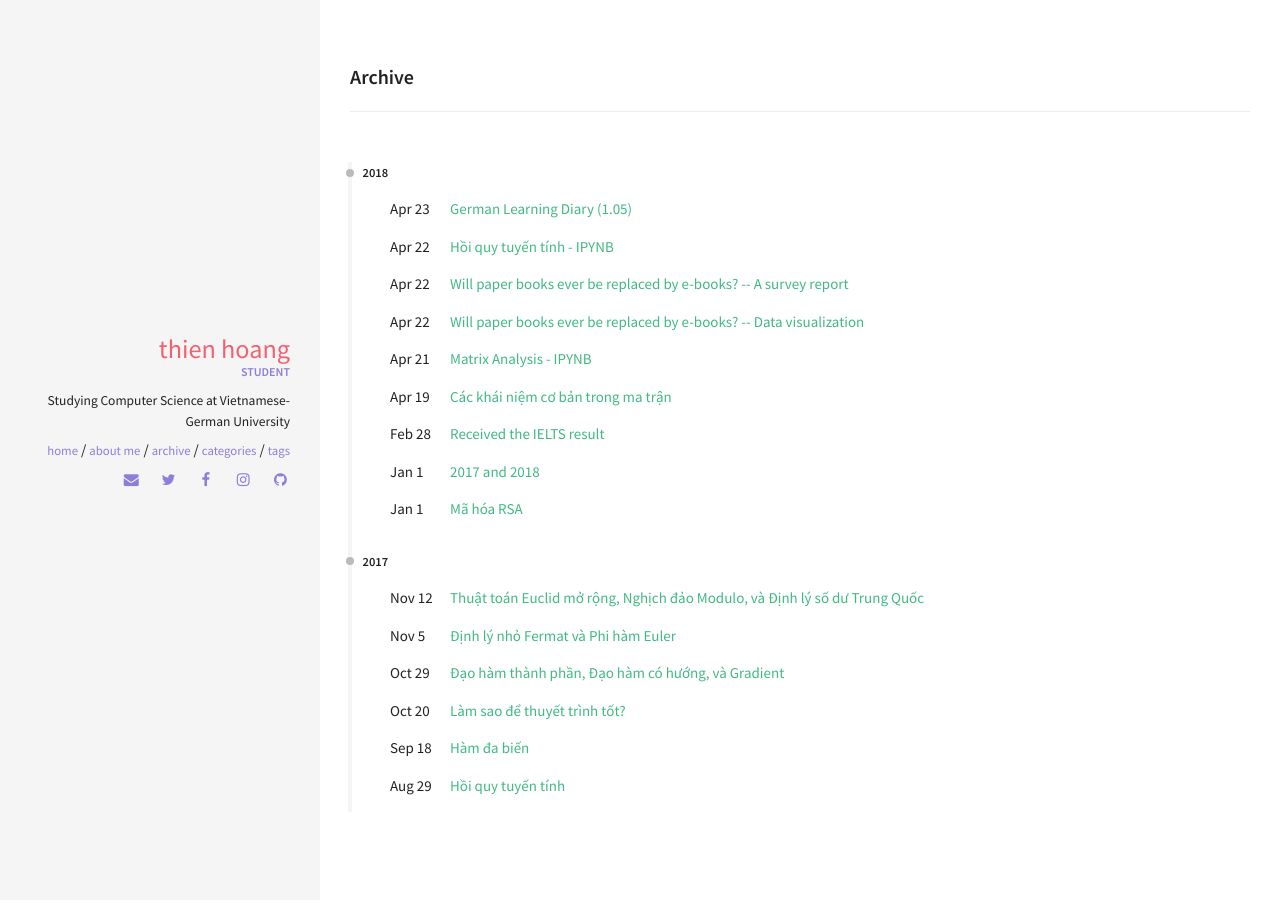
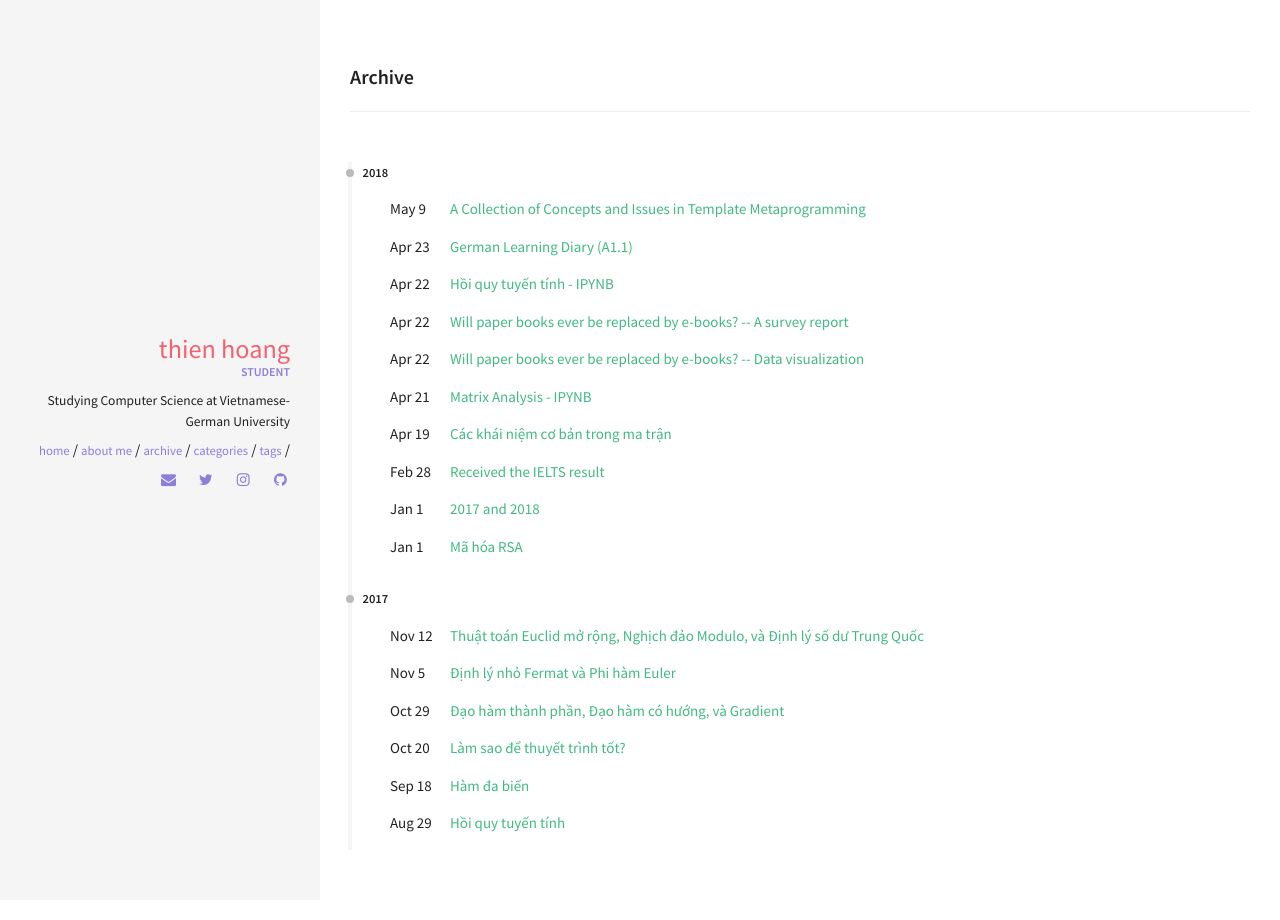
Before and after one commit to hoangvanthien/hoangvanthien.github.io, a Jekyll site: the page built from archive.html, in a window 1280 px wide. Built offline with Jekyll 4.4.1, drawn with Linux system fonts in a browser that asks for light colours.

Commit message:
Add Template Programming

```diff
--- a/_config.yml
+++ b/_config.yml
@@ -38,11 +38,11 @@ owner:
   job: "Student"
   bio: "Studying Computer Science at Vietnamese-German University"
   email: thienvhoang99@gmail.com
-  disqus-shortname: thelazycat
+  disqus-shortname:
   twitter: ThienVHoang
-  facebook: hvt99
+  facebook:
   google:
-    analytics: "UA-99578582-2"
+    analytics:
     verify:
     ad-client:
     ad-slot:
--- a/_posts/2018-04-23-german-1.md
+++ b/_posts/2018-04-23-german-1.md
@@ -1,7 +1,8 @@
 ---
 layout: post
-title: "German Learning Diary (1.05)"
+title: "German Learning Diary (A1.1)"
 categories: ["German"]
+excerpt_separator: <!--more-->
 ---
 
 Why this series? You may ask. Well, I intend to learn more languages other than English and Vietnamese, and I chose German to be my start. I want to track my progress of learning a completely new language so that I can apply the same techniques to other languages.
@@ -20,6 +21,8 @@ Bằng cách học tự giới thiệu bản thân và giới thiệu các ngôi
 Cũng không việc gì phải xem việc học ngôn ngữ mới là khó. Ta hay nói tiếng Đức khó là dùng sai từ, phải là "unfamiliar". Mình xem việc học tiếng như một thú vui, và tiếng nào cũng có quy tắc và bất quy tắc.
 
 Học bảng chữ cái. Tập đọc bảng chữ cái, cộng với các ký tự đặc biệt như ä, ü, ö, và ß.
+
+<!--more-->
 
 ## Einheit 1: Kaffee oder Tee
 
--- a/_sass/components/_syntax-highlighting.scss
+++ b/_sass/components/_syntax-highlighting.scss
@@ -60,65 +60,70 @@ pre code {
       font-weight: 600;
     }
   }
+
   .hll { background-color: #ffffcc }
-  .c { color: #B0B2B0; font-style: italic } /* Comment */
-  .err {  } /* Error */
-  .k { color: #AA22FF; font-weight: bold } /* Keyword */
-  .o { color: #666666 } /* Operator */
-  .cm { color: #B0B2B0; font-style: italic } /* Comment.Multiline */
-  .cp { color: #B0B2B0 } /* Comment.Preproc */
-  .c1 { color: #B0B2B0; font-style: italic } /* Comment.Single */
-  .cs { color: #B0B2B0; font-weight: bold } /* Comment.Special */
-  .gd { color: #A00000 } /* Generic.Deleted */
-  .ge { font-style: italic } /* Generic.Emph */
-  .gr { color: #FF0000 } /* Generic.Error */
-  .gh { color: #000080; font-weight: bold } /* Generic.Heading */
-  .gi { color: #00A000 } /* Generic.Inserted */
-  .go { color: #808080 } /* Generic.Output */
-  .gp { color: #000080; font-weight: bold } /* Generic.Prompt */
-  .gs { font-weight: bold } /* Generic.Strong */
-  .gu { color: #800080; font-weight: bold } /* Generic.Subheading */
-  .gt { color: #0040D0 } /* Generic.Traceback */
-  .kc { color: #AA22FF; font-weight: bold } /* Keyword.Constant */
-  .kd { color: #AA22FF; font-weight: bold } /* Keyword.Declaration */
-  .kn { color: #AA22FF; font-weight: bold } /* Keyword.Namespace */
-  .kp { color: #AA22FF } /* Keyword.Pseudo */
-  .kr { color: #AA22FF; font-weight: bold } /* Keyword.Reserved */
-  .kt { color: #00BB00; font-weight: bold } /* Keyword.Type */
-  .m { color: #666666 } /* Literal.Number */
-  .s { color: #BB4444 } /* Literal.String */
-  .na { color: #BB4444 } /* Name.Attribute */
-  .nb { color: #AA22FF } /* Name.Builtin */
-  .nc { color: #0000FF } /* Name.Class */
-  .no { color: #880000 } /* Name.Constant */
-  .nd { color: #AA22FF } /* Name.Decorator */
-  .ni { color: #999999; font-weight: bold } /* Name.Entity */
-  .ne { color: #D2413A; font-weight: bold } /* Name.Exception */
-  .nf { color: #00A000 } /* Name.Function */
-  .nl { color: #A0A000 } /* Name.Label */
-  .nn { color: #0000FF; font-weight: bold } /* Name.Namespace */
-  .nt { color: #008000; font-weight: bold } /* Name.Tag */
-  .nv { color: #B8860B } /* Name.Variable */
-  .ow { color: #AA22FF; font-weight: bold } /* Operator.Word */
-  .w { color: #bbbbbb } /* Text.Whitespace */
-  .mf { color: #666666 } /* Literal.Number.Float */
-  .mh { color: #666666 } /* Literal.Number.Hex */
-  .mi { color: #666666 } /* Literal.Number.Integer */
-  .mo { color: #666666 } /* Literal.Number.Oct */
-  .sb { color: #BB4444 } /* Literal.String.Backtick */
-  .sc { color: #BB4444 } /* Literal.String.Char */
-  .sd { color: #BB4444; font-style: italic } /* Literal.String.Doc */
-  .s2 { color: #BB4444 } /* Literal.String.Double */
-  .se { color: #BB6622; font-weight: bold } /* Literal.String.Escape */
-  .sh { color: #BB4444 } /* Literal.String.Heredoc */
-  .si { color: #BB6688; font-weight: bold } /* Literal.String.Interpol */
-  .sx { color: #008000 } /* Literal.String.Other */
-  .sr { color: #BB6688 } /* Literal.String.Regex */
-  .s1 { color: #BB4444 } /* Literal.String.Single */
-  .ss { color: #B8860B } /* Literal.String.Symbol */
-  .bp { color: #AA22FF } /* Name.Builtin.Pseudo */
-  .vc { color: #B8860B } /* Name.Variable.Class */
-  .vg { color: #B8860B } /* Name.Variable.Global */
-  .vi { color: #B8860B } /* Name.Variable.Instance */
-  .il { color: #666666 } /* Literal.Number.Integer.Long */
+.c { color: #8f5902; font-style: italic } /* Comment */
+.err { color: #a40000; } /* Error */
+.k { color: #204a87; font-weight: bold } /* Keyword */
+.o { color: #ce5c00; } /* Operator */
+.cm { color: #8f5902; font-style: italic } /* Comment.Multiline */
+.cp { color: #8f5902; } /* Comment.Preproc */
+.c1 { color: #8f5902; font-style: italic } /* Comment.Single */
+.cs { color: #8f5902; font-style: italic } /* Comment.Special */
+.gd { color: #a40000 } /* Generic.Deleted */
+.ge { font-style: italic } /* Generic.Emph */
+.gr { color: #ef2929 } /* Generic.Error */
+.gh { color: #000080; font-weight: bold } /* Generic.Heading */
+.gi { color: #00A000 } /* Generic.Inserted */
+.go { color: #000000; } /* Generic.Output */
+.gp { color: #8f5902; font-weight: bold } /* Generic.Prompt */
+.gs { font-weight: bold } /* Generic.Strong */
+.gu { color: #800080; font-weight: bold } /* Generic.Subheading */
+.gt { color: #a40000; } /* Generic.Traceback */
+.kc { color: #204a87; font-weight: bold } /* Keyword.Constant */
+.kd { color: #204a87; font-weight: bold } /* Keyword.Declaration */
+.kn { color: #204a87; font-weight: bold } /* Keyword.Namespace */
+.kp { color: #204a87; } /* Keyword.Pseudo */
+.kr { color: #204a87; font-weight: bold } /* Keyword.Reserved */
+.kt { color: #204a87; font-weight: bold } /* Keyword.Type */
+.m { color: #0000cf; } /* Literal.Number */
+.s { color: #4e9a06 } /* Literal.String */
+.na { color: #c4a000 } /* Name.Attribute */
+.nb { color: #204a87 } /* Name.Builtin */
+.nc { color: #000000 } /* Name.Class */
+.no { color: #000000 } /* Name.Constant */
+.nd { color: #5c35cc; } /* Name.Decorator */
+.ni { color: #ce5c00; font-weight: bold } /* Name.Entity */
+.ne { color: #cc0000; font-weight: bold } /* Name.Exception */
+.nf { color: #000000 } /* Name.Function */
+.nl { color: #f57900 } /* Name.Label */
+.nn { color: #000000; font-weight: bold } /* Name.Namespace */
+.nt { color: #204a87; font-weight: bold } /* Name.Tag */
+.nv { color: #000000 } /* Name.Variable */
+.ow { color: #204a87; font-weight: bold } /* Operator.Word */
+.w { color: #f8f8f8; } /* Text.Whitespace */
+.mf { color: #0000cf; } /* Literal.Number.Float */
+.mh { color: #0000cf; } /* Literal.Number.Hex */
+.mi { color: #0000cf; } /* Literal.Number.Integer */
+.mo { color: #0000cf; } /* Literal.Number.Oct */
+.sb { color: #4e9a06 } /* Literal.String.Backtick */
+.sc { color: #4e9a06 } /* Literal.String.Char */
+.sd { color: #8f5902; font-style: italic } /* Literal.String.Doc */
+.s2 { color: #4e9a06 } /* Literal.String.Double */
+.se { color: #4e9a06;  font-weight: bold } /* Literal.String.Escape */
+.sh { color: #4e9a06 } /* Literal.String.Heredoc */
+.si { color: #4e9a06; font-weight: bold } /* Literal.String.Interpol */
+.sx { color: #4e9a06 } /* Literal.String.Other */
+.sr { color: #4e9a06 } /* Literal.String.Regex */
+.s1 { color: #4e9a06 } /* Literal.String.Single */
+.ss { color: #4e9a06 } /* Literal.String.Symbol */
+.bp { color: #3465a4 } /* Name.Builtin.Pseudo */
+.vc { color: #000000 } /* Name.Variable.Class */
+.vg { color: #000000 } /* Name.Variable.Global */
+.vi { color: #000000 } /* Name.Variable.Instance */
+.il { color: #0000cf } /* Literal.Number.Integer.Long */
 }
+
+.highlight .lineno {-webkit-user-select: none;-moz-user-select: none; -o-user-select: none;}
+.lineno::-moz-selection {background-color: transparent;} /* Mozilla specific */
+.lineno::selection {background-color: transparent;} /* Other major browsers */
```
Also changed, not shown: _posts/2018-05-09-template-programming.md (added, +308 -0 lines), css/prism.css (added, +240 -0 lines), disclaimer.md (added), js/prism.js (added).
